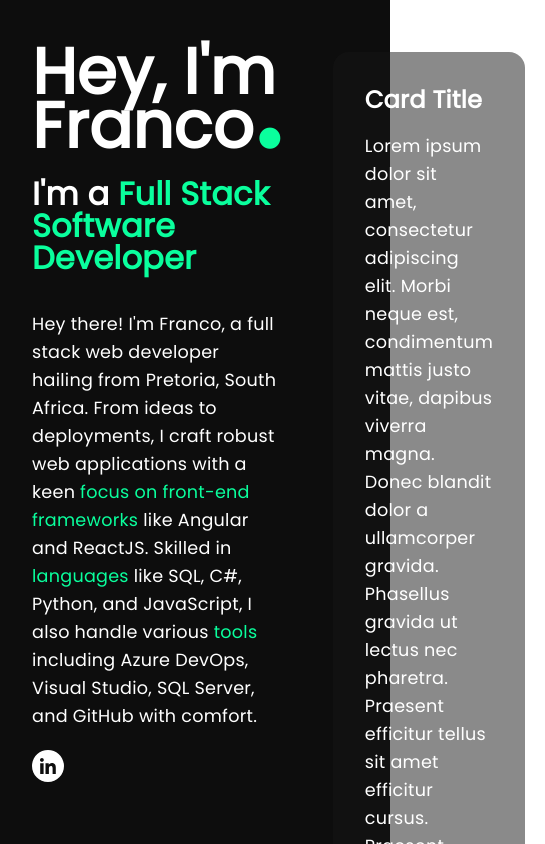
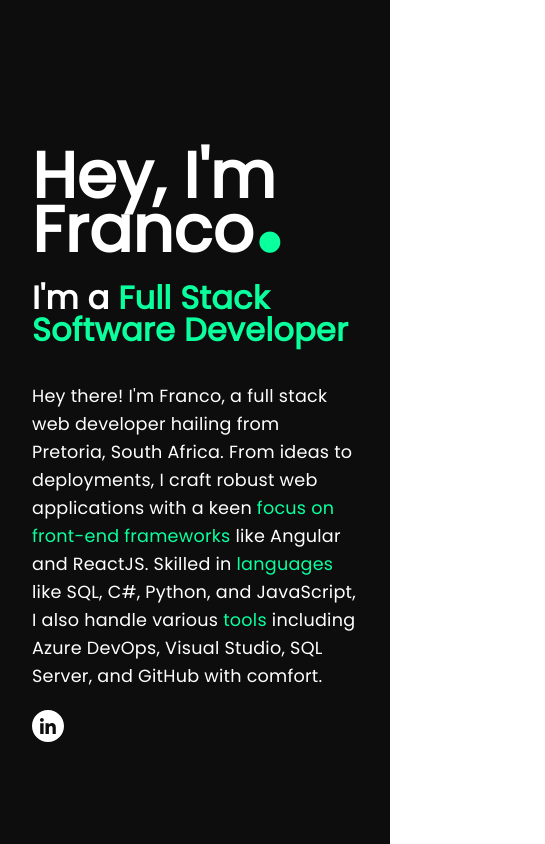
Before and after one commit to FrancoBreugem/portfolio, a React (Vite) app: page / in a window 390 px wide. Shown: the top 844 px of the page, 545 px wide, since content can reach past the window. Built offline with nearby package versions, Linux system fonts and the light colour scheme.

Commit message:
Basic mobile responsiveness - home & bio

```diff
--- a/src/components/bio/bio.scss
+++ b/src/components/bio/bio.scss
@@ -3,11 +3,20 @@
   height: 100vh;
   display: flex;
   justify-content: center;
-  position: sticky;
+  position: static;
   top: 0;
 
   flex-direction: column;
   gap: 1.25rem;
 
   padding: 2rem;
+  margin: 2rem 0;
 }
+
+@media (min-width: 768px) {
+  .bio {
+    margin: 0;
+    position: sticky;
+    top: 0;
+  }
+}
--- a/src/pages/home.scss
+++ b/src/pages/home.scss
@@ -1,9 +1,15 @@
 .home-container {
   display: grid;
-  grid-template-columns: 1fr 1fr;
+  grid-template-columns: 1fr;
   background-color: rgb(13, 13, 13);
 }
 
 .card-section {
   padding: 1.25rem;
 }
+
+@media (min-width: 768px) {
+  .home-container {
+      grid-template-columns: 1fr 1fr;
+  }
+}
```
